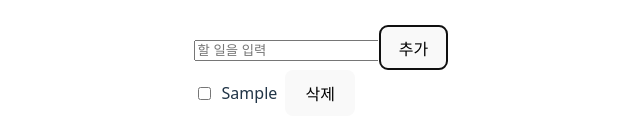
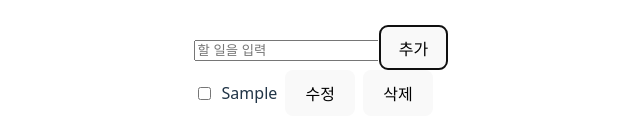
Before and after one commit to Byeong-Gwan/react-to-do, a React app: page / in a window 1280 px wide. Both pictures are taken after typing "Sample" into the empty fields and a click on the button "추가". Shown: the part 392-532 px from the top of the page, without its empty margins (319-959 px from the left). Built offline with nearby package versions, Linux system fonts and the light colour scheme; the HTML template or start-up script is replaced by a standard one.

Commit message:
feat: [update] 수정 기능 추가

```diff
--- a/src/components/todo/TodoItem.jsx
+++ b/src/components/todo/TodoItem.jsx
@@ -1,6 +1,50 @@
-import React from 'react'
+import React, { useState, useRef, useEffect} from 'react'
 
-export default function TodoItem({ item, onToggle, onDelete }) {
+export default function TodoItem({ item, onToggle, onDelete, onUpdate }) {
+    const [isEditing, setIsEditing] = useState(false);
+    const [draft, setDraft] = useState(item.text);
+
+    const inputRef = useRef(null);
+
+    useEffect(() => {
+        // 외부에서 text가 바뀌면 동기화
+        setDraft(item.text);
+    }, [item.text]);
+
+    useEffect(() => {
+        if (isEditing) {
+            inputRef.current?.focus();
+        }
+    }, [isEditing]);
+
+
+    const startEdit = () => {
+        setIsEditing(true);
+        setDraft(item.text);
+    };
+
+    const cancelEdit = () => {
+        setIsEditing(false);
+        setDraft(item.text);
+    };
+
+    const saveEdit = () => {
+        const isUpdated = onUpdate(item.id, draft);
+        if (!isUpdated) {
+            return; // 빈 문자열이면 저장 안 함
+        }
+        setIsEditing(false);
+    };
+
+    const onkeyDown = (event) => {
+        console.log(event);
+        if (event.key === "Enter") {
+            saveEdit();
+        }
+        if (event.key === "Escape") {
+            cancelEdit();
+        }
+    };
 
     return (
         <li style={{ display: "flex", alignItems: "center", gap: 8}}>
@@ -8,12 +52,33 @@ export default function TodoItem({ item, onToggle, onDelete }) {
                 type='checkbox'
                 checked={!!item.completed}
                 onChange={() => onToggle(item.id)}
+                disabled={isEditing}
             />
+
+            {isEditing ? (
+                <input
+                    ref={inputRef}
+                    value={draft}
+                    onChange={(event) => setDraft(event.target.value)}
+                    onKeyDown={onkeyDown}
+                />
+            ) : (
                 <span style={{ textDecoration: item.completed ? "line-through" : "none"}}>
                     {item.text}
                 </span>
+            )}
 
+            {isEditing ? (
+                <>
+                    <button onClick={saveEdit}>저장</button>
+                    <button onClick={cancelEdit}>삭제</button>
+                </>
+            ) : (
+                <>
+                    <button onClick={startEdit}>수정</button>
                     <button onClick={() => onDelete(item.id)}>삭제</button>
+                </>
+            )}
         </li>
-  )
+    );
 }
--- a/src/components/todo/TodoList.jsx
+++ b/src/components/todo/TodoList.jsx
@@ -1,7 +1,7 @@
 import React from 'react'
 import TodoItem from './TodoItem'
 
-function TodoList({ todos, onToggle, onDelete }) {
+function TodoList({ todos, onToggle, onDelete, onUpdate }) {
   return (
     <div>
       {todos.map((item) => (
@@ -10,6 +10,7 @@ function TodoList({ todos, onToggle, onDelete }) {
             item={item}
             onToggle={onToggle}
             onDelete={onDelete}
+            onUpdate={onUpdate}
         />
       ))}
     </div>
--- a/src/hooks/useTodos.jsx
+++ b/src/hooks/useTodos.jsx
@@ -16,6 +16,7 @@ export function useTodos() {
         localStorage.setItem('todos', JSON.stringify(todos));
     }, [todos]);
 
+    // 추가
     const addTodo = (text) => {
         if (!text.trim()) {
             return;
@@ -31,9 +32,23 @@ export function useTodos() {
         ]);
     };
 
+    // 삭제
     const deleteTodo = (id) => {
         setTodos(prev => prev.filter(todo => todo.id !== id));
     };
+
+    // 수정
+    const updateTodo = (id, nextText) => {
+        const value = String(nextText ?? "").trim();
+        if (!value) {
+            return false;
+        }
+
+        setTodos((prev) =>
+            prev.map((todo) => (todo.id === id ? {...todo, text: value} : todo))
+        );
+        return true;
+    }
 
     const toggleTodo = (id) => {
         setTodos(prev =>
@@ -47,6 +62,7 @@ export function useTodos() {
       todos,
       addTodo,
       deleteTodo,
+      updateTodo,
       toggleTodo
   };
 }
--- a/src/pages/TodoPage.jsx
+++ b/src/pages/TodoPage.jsx
@@ -4,12 +4,17 @@ import TodoForm from '../components/todo/TodoForm';
 import TodoList from '../components/todo/TodoList';
 
 function TodoPage() {
-    const { todos, addTodo, deleteTodo, toggleTodo } = useTodos();
+    const { todos, addTodo, deleteTodo, updateTodo, toggleTodo } = useTodos();
     return (
         <div>
             <h1>Todo List</h1>
             <TodoForm onAdd={addTodo} />
-            <TodoList todos={todos} onToggle={toggleTodo} onDelete={deleteTodo} />
+            <TodoList
+                todos={todos}
+                onToggle={toggleTodo}
+                onDelete={deleteTodo}
+                onUpdate={updateTodo}
+            />
         </div>
     )
 }
```
Lines whose indentation alone changed are shown as unchanged.
